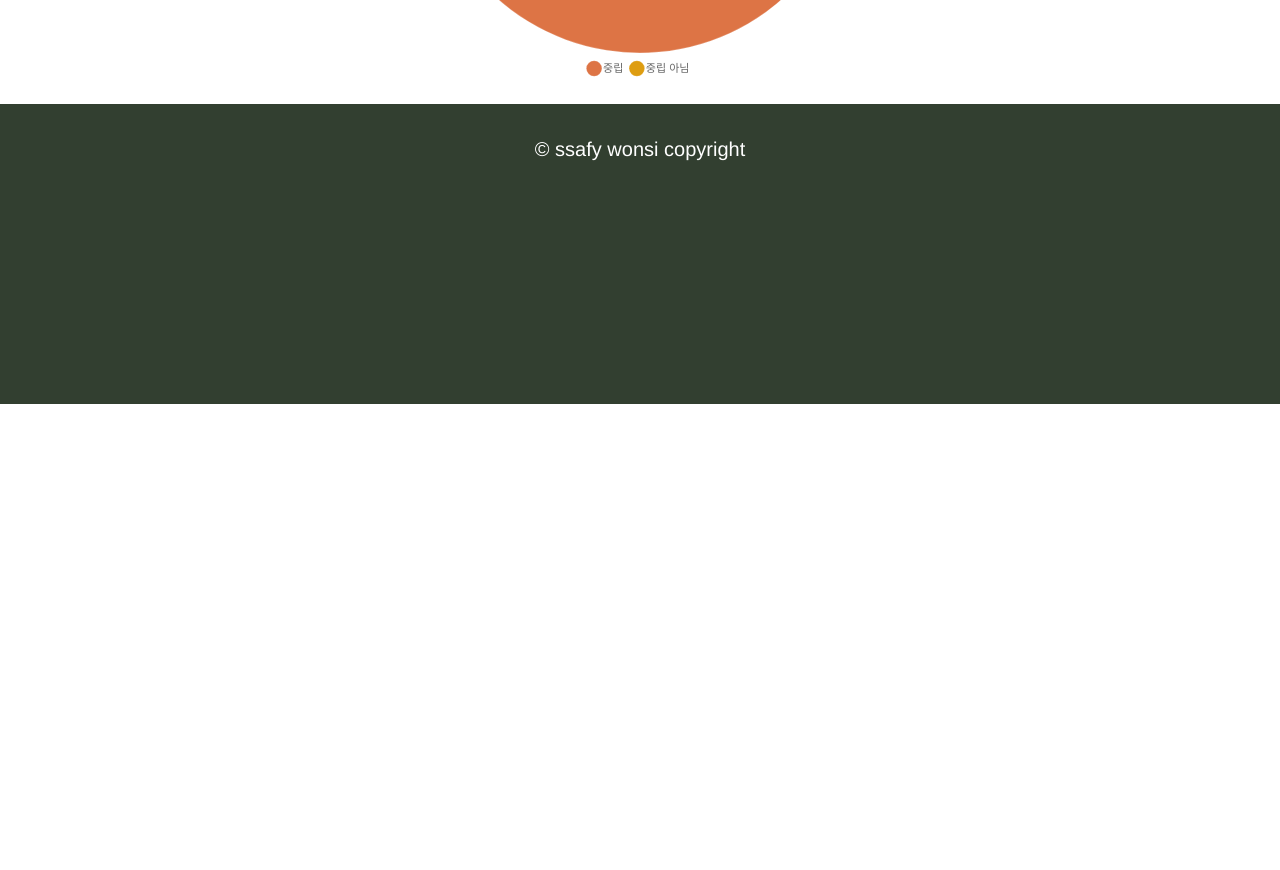
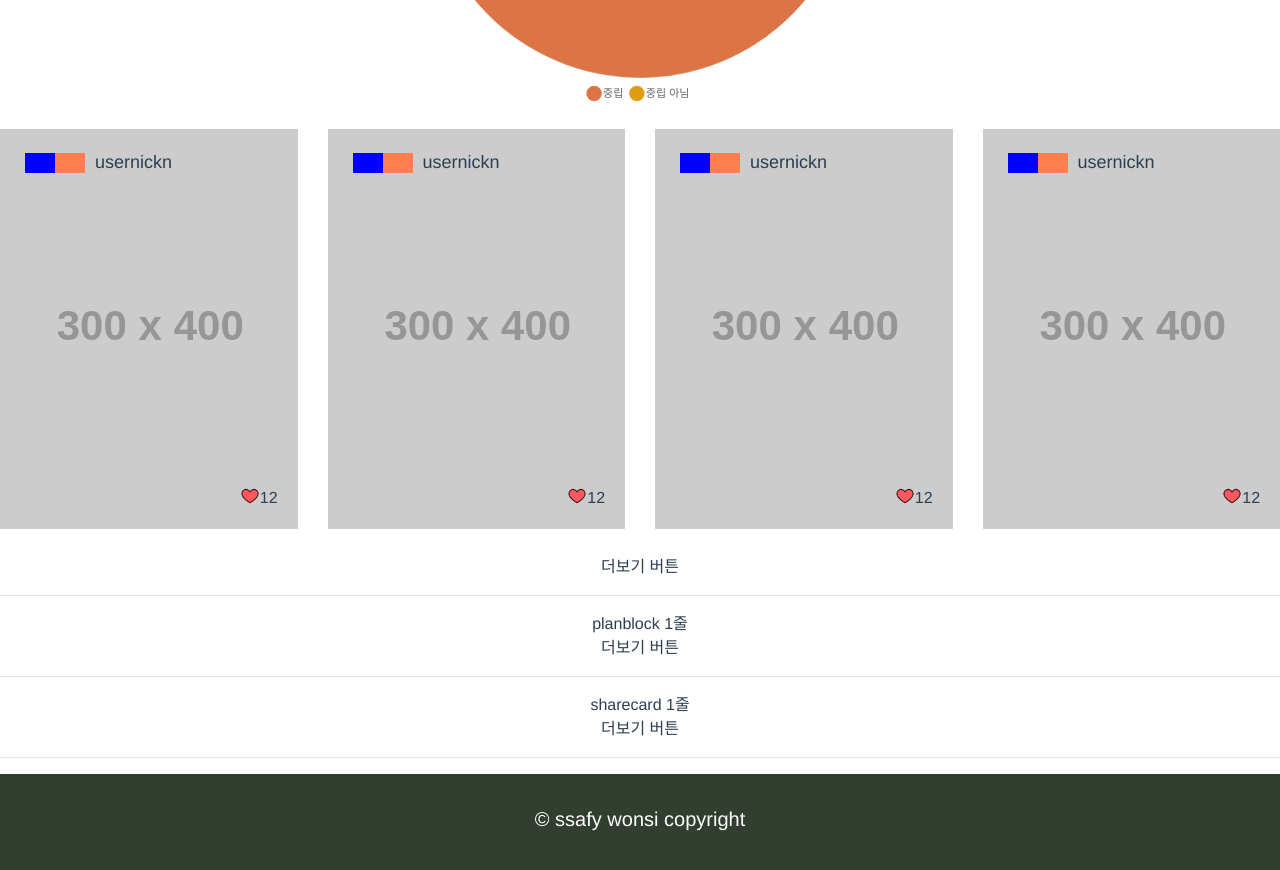
Before and after one commit to 210-reverof/statrip, a Vue app in the folder frontend/: page /mypage in a window 1280 px wide. Shown: the part 560-1430 px from the top of the page. Before the commit the page ends 964 px from the top, so only its background shows below. Built offline with nearby package versions, Linux system fonts and the light colour scheme; a web font is replaced by a local one.

Commit message:
add: 마이페이지 구성 추가 #11

```diff
--- a/frontend/src/components/hotspot/HotspotAdd.vue
+++ b/frontend/src/components/hotspot/HotspotAdd.vue
@@ -4,7 +4,7 @@
     <h5>나만의 핫스팟을 인증샷과 함께 자랑해주세요</h5>
     <hr />
     <div>
-      경로 입력
+      <div style="text-align:left">경로 입력</div>
       <!-- <plan-card></plan-card> -->
       <b-form-select
         v-model="rootselected"
@@ -12,18 +12,18 @@
       ></b-form-select>
 
       <div class="mt-3">
-        선택됨: <strong>{{ rootselected }}</strong>
+        <h4>선택됨: <strong>{{ rootselected }}</strong></h4>
       </div>
     </div>
     <div>
-      관광지 선택
+      <div style="text-align:left">관광지 선택</div>
       <b-form-select
         v-model="attrselected"
         :options="attroptions"
       ></b-form-select>
 
       <div class="mt-3">
-        선택됨: <strong>{{ attrselected }}</strong>
+        <h4>선택됨: <strong>{{ attrselected }}</strong></h4>
       </div>
     </div>
 
--- a/frontend/src/views/MyPageView.vue
+++ b/frontend/src/views/MyPageView.vue
@@ -1,21 +1,206 @@
 <template>
   <div class="mypage">
-    <h1>마이 페이지</h1>
-    <doughnut-chart-graph></doughnut-chart-graph>
+    <div class="contents-block">
+      <h1>마이 페이지</h1>
+      <hr />
+      <div><doughnut-chart-graph></doughnut-chart-graph></div>
+      <div>
+        <div class="card-holder">
+          <b-row
+            id="my-row"
+            :hotspotitems="hotspotitems"
+            :per-page="perPage"
+            :current-page="currentPage"
+          >
+            <b-col
+              class="card-col"
+              cols="3"
+              v-for="item in lists"
+              :key="item.name"
+            >
+              <hot-spot-card :item="item"></hot-spot-card>
+            </b-col>
+          </b-row>
+        </div>
+        <b-row class="center"> 더보기 버튼 </b-row>
+        <hr />
+        <b-row class="center"> planblock 1줄 </b-row>
+        <b-row class="center"> 더보기 버튼 </b-row>
+        <hr />
+        <b-row class="center"> sharecard 1줄 </b-row>
+        <b-row class="center"> 더보기 버튼 </b-row>
+        <hr />
+      </div>
+    </div>
   </div>
 </template>
 
 <script>
 import DoughnutChartGraph from "../components/mypage/DoughnutChartGraph.vue";
+import HotSpotCard from "@/components/home/HotSpotCard.vue";
 
 export default {
   name: "MyPageView",
   components: {
-    DoughnutChartGraph
+    DoughnutChartGraph,
+    HotSpotCard,
   },
   data() {
     return {
+      perPage: 4,
+      currentPage: 1,
+      hotspotitems: [
+        {
+          id: 1,
+          writer: "Jessica_jj",
+          img: "http://placehold.it/300x400?text=No-image",
+          likes: "12",
+        },
+        {
+          id: 2,
+          writer: "Jessica_jj",
+          img: "http://placehold.it/300x400?text=No-image",
+          likes: "12",
+        },
+        {
+          id: 3,
+          writer: "Jessica_jj",
+          img: "http://placehold.it/300x400?text=No-image",
+          likes: "12",
+        },
+        {
+          id: 4,
+          writer: "Jessica_jj",
+          img: "http://placehold.it/300x400?text=No-image",
+          likes: "12",
+        },
+        {
+          id: 5,
+          writer: "Jessica_jj",
+          img: "http://placehold.it/300x400?text=No-image",
+          likes: "12",
+        },
+        {
+          id: 6,
+          writer: "Jessica_jj",
+          img: "http://placehold.it/300x400?text=No-image",
+          likes: "12",
+        },
+        {
+          id: 7,
+          writer: "Jessica_jj",
+          img: "http://placehold.it/300x400?text=No-image",
+          likes: "12",
+        },
+        {
+          id: 8,
+          writer: "Jessica_jj",
+          img: "http://placehold.it/300x400?text=No-image",
+          likes: "12",
+        },
+        {
+          id: 9,
+          writer: "Jessica_jj",
+          img: "http://placehold.it/300x400?text=No-image",
+          likes: "12",
+        },
+        {
+          id: 10,
+          writer: "Jessica_jj",
+          img: "http://placehold.it/300x400?text=No-image",
+          likes: "12",
+        },
+      ],
+      planitems:[
+        {
+          id: 1,
+          route:[{id:3}, {id:1}, {id:2},],
+          writer: "Jessica_jj",
+          img: "http://placehold.it/300x200?text=No-image",
+          likes: "12",
+          content: "이 경로 진짜 짱짱 추천입니다",
+          regitdate: "2023.03.03",
+        },
+        {
+          id: 2,
+          route:[{id:5}, {id:7}, {id:8},],
+          writer: "Jessica_jj",
+          img: "http://placehold.it/300x200?text=No-image",
+          likes: "12",
+          content: "이 경로 진짜 짱짱 추천입니다",
+          regitdate: "2023.03.03",
+        },
+        {
+          id: 3,
+          route:[{id:1}, {id:9}, {id:11}, {id:3},],
+          writer: "Jessica_jj",
+          img: "http://placehold.it/300x200?text=No-image",
+          likes: "12",
+          content: "이 경로 진짜 짱짱 추천입니다",
+          regitdate: "2023.03.03",
+        },
+      ],
+      shareitems:[
+        {
+          id: 1,
+          writer: "Jessica_jj",
+          img: "http://placehold.it/300x200?text=No-image",
+          likes: "12",
+          content: "이 경로 진짜 짱짱 추천입니다",
+          regitdate: "2023.03.03",
+        },
+        {
+          id: 2,
+          writer: "Jessica_jj",
+          img: "http://placehold.it/300x200?text=No-image",
+          likes: "12",
+          content: "이 경로 진짜 짱짱 추천입니다",
+          regitdate: "2023.03.03",
+        },
+        {
+          id: 3,
+          writer: "Jessica_jj",
+          img: "http://placehold.it/300x200?text=No-image",
+          likes: "12",
+          content: "이 경로 진짜 짱짱 추천입니다",
+          regitdate: "2023.03.03",
+        },
+      ],
+
     };
   },
+  created() {},
+  computed: {
+    lists() {
+      const items = this.hotspotitems;
+      return items.slice(
+        (this.currentPage - 1) * this.perPage,
+        this.currentPage * this.perPage
+      );
+    },
+    totalRows() {
+      return this.hotspotitems.length;
+    },
+  },
+  methods: {},
 };
 </script>
+
+<style scoped>
+.contents-block {
+  max-width: 1500px;
+  justify-content: center;
+  margin: 0 auto;
+}
+
+.center {
+  justify-content: center;
+}
+
+/* hot-spot-list */
+.card-col {
+  display: flex;
+  justify-content: center;
+  padding-bottom: 2%;
+}
+</style>
```
